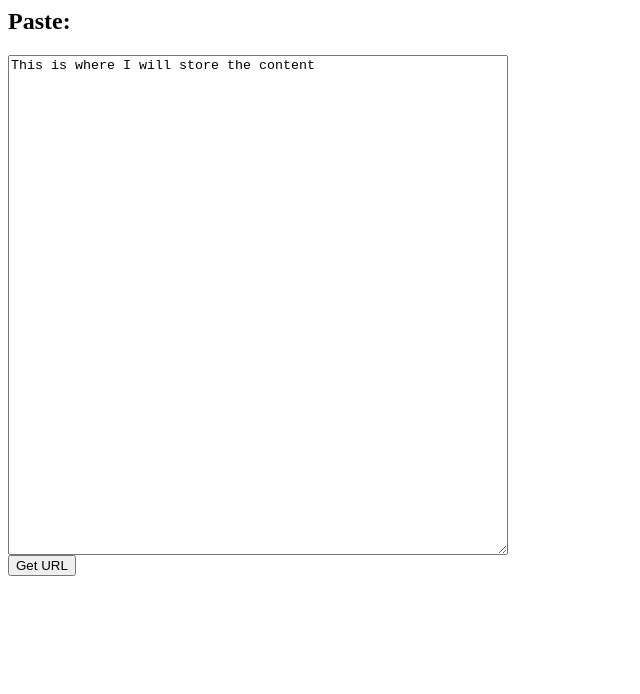
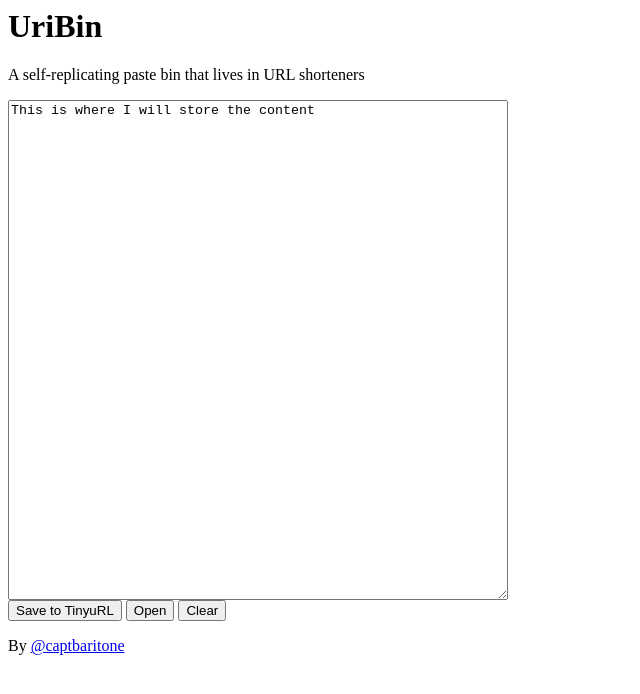
Before and after one commit to captbaritone/uribin, a plain HTML site: page index.html in a window 1280 px wide. Shown: the whole page, without its empty margins (0-640 px from the left). Drawn offline with Linux system fonts and the light colour scheme.

Commit message:
Proof of concept fully functional

```diff
--- a/index.html
+++ b/index.html
@@ -5,27 +5,28 @@
         </style>
     </head>
     <body>
-        <h2>Paste:</h2>
-        <textarea id='text'></textarea>
+        <h1>UriBin</h1>
+        <p>A self-replicating paste bin that lives in URL shorteners</p>
+        <textarea id='text'>This is where I will store the content</textarea>
 <br />
-        <input type='submit' id='submit' value='Get URL'>
+        <input type='button' value='Save to TinyuRL' onclick="window.open('http://tinyurl.com/create.php?url=' + uri(), '_blank')">
+        <input type='button' value='Open' onclick="window.open(uri(), '_blank')">
+        <input type='button' value='Clear' onclick="text.value=''">
+        <p>By <a href='https://twitter.com/captbaritone'>@captbaritone</a></p>
         <script>
-            var content = "This is where I will store the content";
             var text = document.getElementById('text');
-            text.value = content;
-
             function uri() {
-                //var html = document.documentElement.innerHTML;
-                // Replace current content with text.value
-                return "data:text/html;base64," + btoa(text.value);
-           }
-
-            document.getElementById('text').onkeydown = function() {
+                var html = document.documentElement.innerHTML
+                html = html.replace(/(<textarea.*>)(.*)(<\/textarea>)/,
+                    function(match, p1, p2, p3) {
+                        var cleaner = document.createElement('div');
+                        cleaner.textContent = text.value;
+                        return p1 + cleaner.innerHTML + p3;
+                    });
+                return "data:text/html;base64," + btoa(html);
+            }
+            text.onkeydown = function() {
                 if(uri().length > 7926){ alert('Text too long for TinyUrl'); }
-            }
-            document.getElementById('submit').onclick = function() {
-                var tinyUrl = "http://tinyurl.com/create.php?url=" + uri();
-                window.open(tinyUrl, '_blank');
             }
         </script>
     </body>
```
